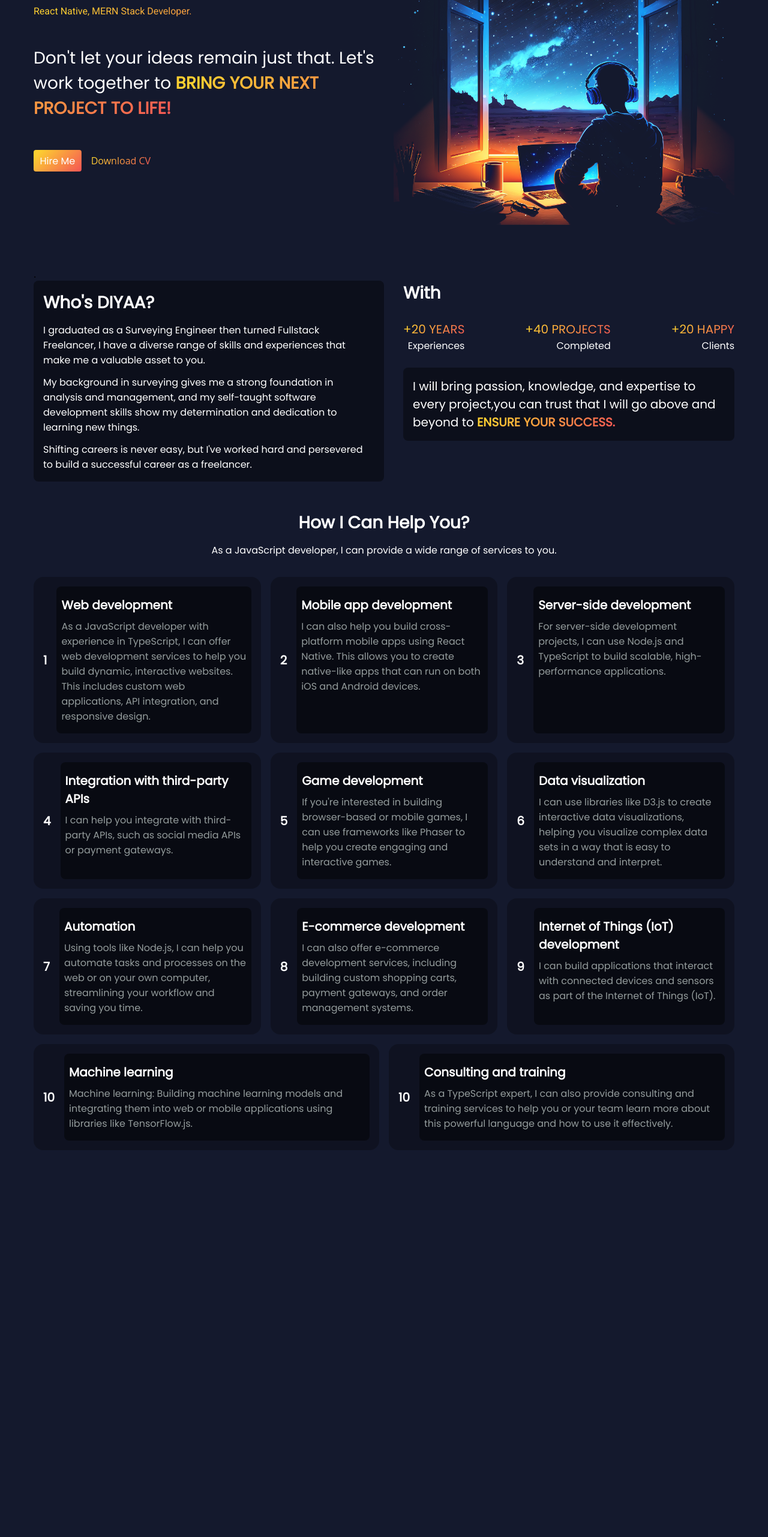
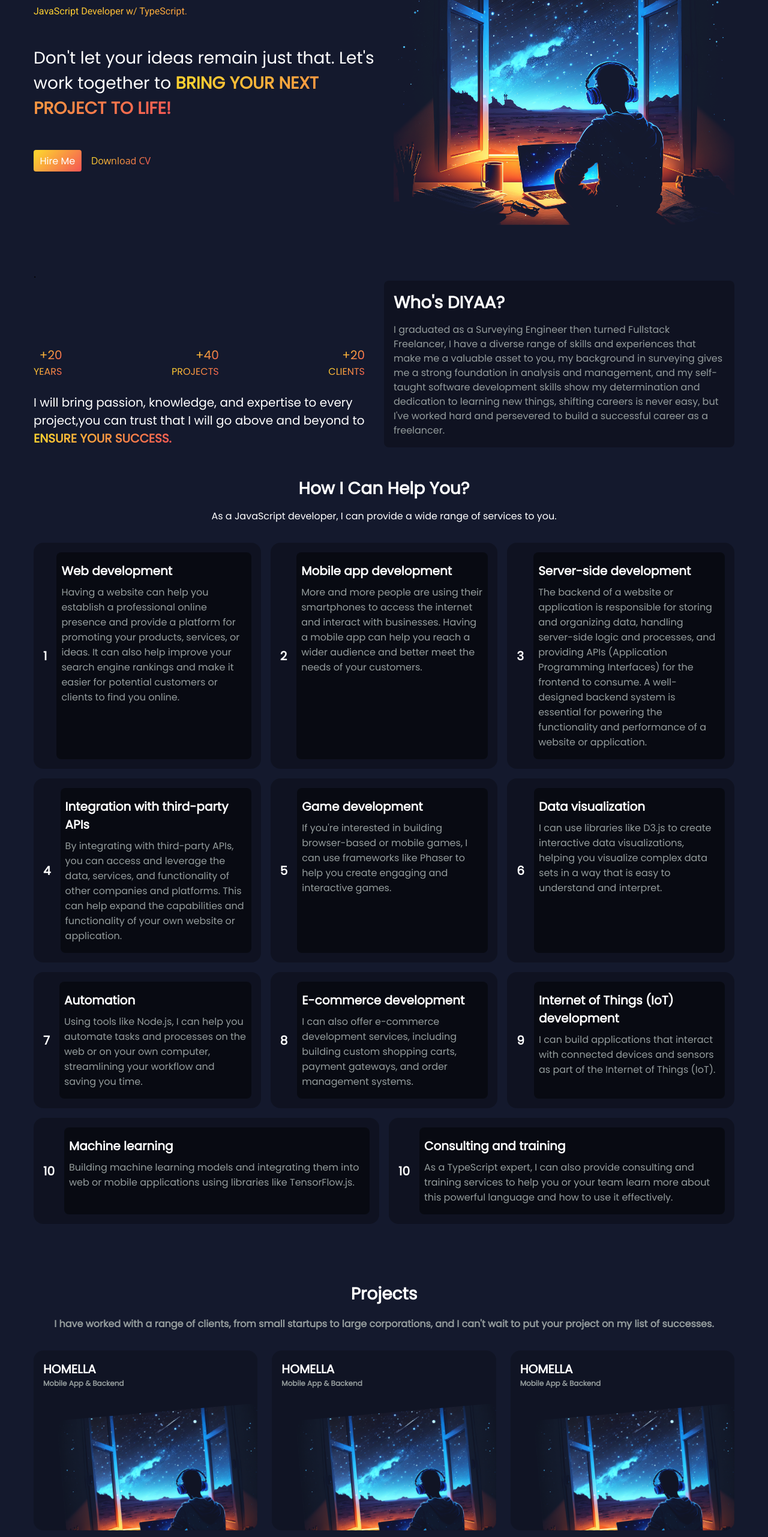
Before and after one commit to Diyaa-Gubarah/portfolio, a React (Create React App) app: page / in a window 1280 px wide. Shown: the part 234-2797 px from the top of the page at 60% size. Before the commit the page ends 2216 px from the top, so only its background shows below. Built offline with nearby package versions, Linux system fonts and the light colour scheme.

Commit message:
start project section.

```diff
--- a/src/Main.tsx
+++ b/src/Main.tsx
@@ -1,5 +1,5 @@
 import { Box, Navigation, Text, Touchable } from "./components";
-import { Home, Services } from "./containers";
+import { Home, Projects, Services } from "./containers";
 
 import EmptySpan from "./components/empty-span/EmptySpan";
 import React from "react";
@@ -27,7 +27,7 @@ const Main = (props: Props) => {
       <EmptySpan id="services" />.
       <Services />
       <EmptySpan id="projects" />
-      {/* <Home /> */}
+      <Projects />
       <EmptySpan id="testimonial" />
       {/* <Home /> */}
       <EmptySpan id="contact" />
--- a/src/components/icon/Icon.tsx
+++ b/src/components/icon/Icon.tsx
@@ -20,6 +20,7 @@ import {
 } from "react-icons/si";
 
 import React from "react";
+import { TbArrowUpRight } from "react-icons/tb";
 
 export type IconType =
   | "django"
@@ -40,7 +41,8 @@ export type IconType =
   | "whatsapp"
   | "gmail"
   | "menu"
-  | "close";
+  | "close"
+  | "show";
 
 const icons = {
   django: SiDjango,
@@ -62,6 +64,7 @@ const icons = {
   gmail: SiGmail,
   menu: CgMenuRightAlt,
   close: CgClose,
+  show: TbArrowUpRight,
 };
 
 type Props = {
--- a/src/constants/images.ts
+++ b/src/constants/images.ts
@@ -3,4 +3,5 @@ export default {
     personal: require('../assets/images/me.png'),
     services: require('../assets/images/services.png'),
     bg: require('../assets/images/bg.png'),
+    project_1: require('../assets/images/project_1.png'),
 }
--- a/src/containers/home/Home.tsx
+++ b/src/containers/home/Home.tsx
@@ -59,7 +59,7 @@ const Home = (props: Props) => {
             fontType="body"
             gradient="var(--primary-gradient)"
           >
-            React Native, MERN Stack Developer.
+            JavaScript Developer w/ TypeScript.
           </Text>
         </Box>
         <Text fontSize={"xlg"} fontType="header" color="#fff">
@@ -84,7 +84,7 @@ const Home = (props: Props) => {
           >
             <Touchable onClick={() => {}} width="auto" className="home">
               <a
-              target={'_blank'}
+                target={"_blank"}
                 color="inherit"
                 href={`https://wa.me/+249111228700?text=${message}`}
               >
--- /dev/null
+++ b/src/containers/projects/ProjectCard.tsx
@@ -0,0 +1,102 @@
+import { Box, Icon, Image, Text, Touchable } from "../../components";
+
+import React from "react";
+import images from "../../constants/images";
+import styled from "styled-components";
+
+const AnimatedCard = styled(Box)`
+  overflow: hidden;
+  position: relative;
+  min-height: 300px;
+
+  @media screen and (min-width: 330px) {
+    min-width: 320px;
+  }
+
+  & .card-button {
+    padding: 0.15em;
+    align-items: center;
+    justify-content: center;
+    display: none;
+    border-radius: 0.25em;
+    background: var(--text-primary-color);
+  }
+
+  & .project-image {
+    margin-left: auto;
+    right: -10px;
+    bottom: -12px;
+    rotate: -5deg;
+    position: absolute;
+  }
+
+  &:hover {
+    .project-image {
+      transition: 1s;
+      margin-left: auto;
+      right: 0;
+      bottom: 0;
+      rotate: 0deg;
+    }
+    .card-button {
+      transition: 1s;
+
+      display: inline-flex;
+    }
+  }
+`;
+
+type Props = {};
+
+const ProjectCard = (props: Props) => {
+  return (
+    <AnimatedCard
+      direction="column"
+      rounded="1em"
+      backgroundColor="#0003"
+      padding="1em"
+      flex={1}
+    >
+      <Box align="center" justify="space-between">
+        <Box flex={1} direction="column">
+          <Text
+            fontSize="lg"
+            color="var(--text-primary-color)"
+            fontType="header"
+            fontWeight="bold"
+          >
+            HOMELLA
+          </Text>
+          <Text
+            fontSize="sm"
+            color="var(--text-secondary-color)"
+            fontType="header"
+            fontWeight="bold"
+          >
+            Mobile App & Backend
+          </Text>
+        </Box>
+        <Touchable
+          onClick={() => {
+            console.log("open Project");
+          }}
+          className="card-button"
+        >
+          <Icon name="show" size="1.24em" color="var(--background)" />
+        </Touchable>
+      </Box>
+      <Image
+        className="project-image"
+        src={images.personal}
+        alt="project image showcase"
+        width="90%"
+        height="70%"
+        objectFit="cover"
+        borderRadius="0.5em 0"
+        blind="lighten"
+      />
+    </AnimatedCard>
+  );
+};
+
+export default ProjectCard;
--- a/src/containers/projects/Projects.tsx
+++ b/src/containers/projects/Projects.tsx
@@ -1,11 +1,56 @@
-import React from 'react'
+import { Box, Icon, Image, List, Text, Touchable } from "../../components";
 
-type Props = {}
+import { OFFERS } from "../../data";
+import ProjectCard from "./ProjectCard";
+import React from "react";
+import images from "../../constants/images";
+import styled from "styled-components";
 
-function Projects({}: Props) {
+type Props = {};
+
+const data = [{ id: 1, name: "Item 1", title: "jhj gjgjgjghj" }];
+const Item: React.FC<{ item: typeof data[0] }> = ({ item }) => (
+  <Touchable
+    hoverStyle={`transform: scale(0.95);`}
+    onClick={() => console.log("clicked")}
+  >
+    <Text color="#fff" fontSize="lg" fontWeight="bold">
+      {item.title}
+    </Text>
+  </Touchable>
+);
+
+const Projects = (props: Props) => {
   return (
-    <div>Projects</div>
-  )
-}
+    <Box direction="column" padding="3em 0" gap="2em">
+      <Box direction="column" align="center" gap="1em">
+        <Text
+          fontWeight="bold"
+          fontSize={"xlg"}
+          fontType="header"
+          color="var(--text-primary-color)"
+          textAlign="center"
+        >
+          Projects
+        </Text>
+        <Text
+          fontWeight="bold"
+          fontSize={"md"}
+          fontType="header"
+          color="var(--text-secondary-color)"
+          textAlign="center"
+        >
+          I have worked with a range of clients, from small startups to large
+          corporations, and I can't wait to put your project on my list of
+          successes.
+        </Text>
+      </Box>
+      {/* Project Card */}
+      <Box flex={1} justify="space-between" margin="auto" gap="1.5em" wrap="wrap">
+        {React.Children.toArray(OFFERS.map((item) => <ProjectCard />))}
+      </Box>
+    </Box>
+  );
+};
 
-export default Projects
+export default Projects;
--- a/src/containers/services/OverLay.tsx
+++ b/src/containers/services/OverLay.tsx
@@ -18,7 +18,7 @@ const CardOverlay = styled.div`
   left: 0;
   right: 0;
   bottom: 0;
-  background-color: rgba(0, 0, 0, 0.75);
+  background-color: rgba(0, 0, 0, 0.85);
   border-radius: 1em;
   opacity: 0;
 
@@ -28,14 +28,13 @@ const CardOverlay = styled.div`
   /* Style the scrollbar */
   ::-webkit-scrollbar {
     width: 4px;
-    /* background-color: #f5f5f5; */
+    background-color: transparent;
   }
 
   /* Style the thumb (the part that you drag) */
   ::-webkit-scrollbar-thumb {
     background-color: var(--primary-color);
     border-radius: 10px;
-    height: 50px; /* Set the thumb height to 50px */
   }
 
   /* Style the thumb hover state */
@@ -58,7 +57,6 @@ const OverLay = ({ id, description, header }: ServiceCardProps) => {
     [current]
   );
 
-  console.log(`current: ${current}`);
   return (
     <AnimatedBorder
       padding="1em"
@@ -67,7 +65,7 @@ const OverLay = ({ id, description, header }: ServiceCardProps) => {
       backgroundColor={`#0004`}
       gap="1em"
       position={{ position: "relative" }}
-      onClick={() => getCurrentCard(id)}
+      // onClick={() => getCurrentCard(id)}
     >
       <Box justify="center" align="center" width="auto">
         <Text
--- a/src/containers/services/Statistics.tsx
+++ b/src/containers/services/Statistics.tsx
@@ -1,7 +1,6 @@
 import { Box, Text } from "../../components";
 import React, { useEffect, useMemo, useState } from "react";
 
-import images from "../../constants/images";
 import styled from "styled-components";
 
 type Props = {};
@@ -16,10 +15,6 @@ const Static = styled(Box)`
     }
 
     & .static-card {
-      /* flex: 1;
-      justify-content: space-between;
-      gap: 1em; */
-
       @media screen and (max-width: 450px) {
         & div {
           flex-direction: column;
@@ -34,12 +29,32 @@ const Static = styled(Box)`
 const Statistics = (props: Props) => {
   return (
     <Static justify="space-between" gap="2em">
+      <Box direction="column" flex={1} gap="1.5em" className="static-card" justify="flex-end">
+        <Box gap="2em" justify="space-between">
+          <StaticCard number={20} suffix="YEARS" />
+          <StaticCard number={40} suffix="PROJECTS" />
+          <StaticCard number={20} suffix="CLIENTS" />
+        </Box>
+        <Text fontSize={"lg"} fontType="header" color="#fff">
+          I will bring passion, knowledge, and expertise to every project,you
+          can trust that I will go above and beyond to{" "}
+          <Text
+            fontType="header"
+            fontSize="none"
+            fontWeight="bold"
+            gradient="var(--primary-gradient)"
+          >
+            ENSURE YOUR SUCCESS.
+          </Text>
+        </Text>
+      </Box>
+
       <Box
         direction="column"
         gap="0.75em"
         className="static-text"
         flex={1}
-        backgroundColor={"#0006"}
+        backgroundColor={"#0004"}
         rounded="0.5em"
         padding="1em"
       >
@@ -47,57 +62,18 @@ const Statistics = (props: Props) => {
           Who's DIYAA?
         </Text>
         <Text
-          color="var(--text-primary-color)"
+          color="var(--text-secondary-color)"
           fontSize={"md"}
           fontType="header"
+          lineHeight="1.5em"
         >
           {`I graduated as a Surveying Engineer then turned Fullstack
           Freelancer, I have a diverse range of skills and experiences that make
-          me a valuable asset to you.`}
-        </Text>
-        <Text
-          fontSize={"md"}
-          fontType="header"
-          color="var(--text-primary-color)"
-        >
-          {`
-          My background in surveying gives me a strong foundation in analysis and management, and my self-taught
+          me a valuable asset to you, my background in surveying gives me a strong foundation in analysis and management, and my self-taught
           software development skills show my determination and dedication to
-          learning new things.`}
-        </Text>
-        <Text
-          fontSize={"md"}
-          fontType="header"
-          color="var(--text-primary-color)"
-        >
-          {`
-          Shifting careers is never easy, but I've worked
+          learning new things, shifting careers is never easy, but I've worked
           hard and persevered to build a successful career as a freelancer.`}
         </Text>
-      </Box>
-      <Box direction="column" flex={1} gap="1.5em" className="static-card">
-        <Text fontWeight="bold" fontSize={"xlg"} fontType="header" color="#fff">
-          With
-        </Text>
-        <Box gap="2em" width="100%" justify="space-between">
-          <StaticCard number={20} prefix="YEARS" suffix="Experiences" />
-          <StaticCard number={40} prefix="PROJECTS" suffix="Completed" />
-          <StaticCard number={20} prefix="HAPPY" suffix="Clients" />
-        </Box>
-        <Box backgroundColor={"#0006"} rounded="0.5em" padding="1em">
-          <Text fontSize={"lg"} fontType="header" color="#fff">
-            I will bring passion, knowledge, and expertise to every project,you
-            can trust that I will go above and beyond to{" "}
-            <Text
-              fontType="header"
-              fontSize="none"
-              fontWeight="bold"
-              gradient="var(--primary-gradient)"
-            >
-              ENSURE YOUR SUCCESS.
-            </Text>
-          </Text>
-        </Box>
       </Box>
     </Static>
   );
@@ -107,11 +83,10 @@ export default Statistics;
 
 interface StaticCardProps {
   number: number;
-  prefix: string;
   suffix: string;
 }
 
-const StaticCard: React.FC<StaticCardProps> = ({ number, prefix, suffix }) => {
+const StaticCard: React.FC<StaticCardProps> = ({ number, suffix }) => {
   const numbers = Array.from({ length: number }, (_, i) => i + 1);
   const [currentIndex, setCurrentIndex] = useState(0);
   const currentNumber = useMemo(() => numbers[currentIndex], [currentIndex]);
@@ -134,9 +109,12 @@ const StaticCard: React.FC<StaticCardProps> = ({ number, prefix, suffix }) => {
         gradient="var(--primary-gradient)"
       >
         +{`${currentNumber} `}
-        {prefix}
       </Text>
-      <Text fontSize={"md"} fontType="header" color="#fff">
+      <Text
+        fontSize={"md"}
+        fontType="header"
+        gradient="var(--primary-gradient)"
+      >
         {suffix}
       </Text>
     </Box>
--- a/src/data/offers.ts
+++ b/src/data/offers.ts
@@ -1,15 +1,15 @@
 import { IconType } from '../components/icon/Icon';
 
 export default [
-    { id: "1", header: 'Web development', description: "As a JavaScript developer with experience in TypeScript, I can offer web development services to help you build dynamic, interactive websites. This includes custom web applications, API integration, and responsive design." },
-    { id: "2", header: 'Mobile app development', description: "I can also help you build cross-platform mobile apps using React Native. This allows you to create native-like apps that can run on both iOS and Android devices." },
-    { id: "3", header: 'Server-side development', description: "For server-side development projects, I can use Node.js and TypeScript to build scalable, high-performance applications." },
-    { id: "4", header: 'Integration with third-party APIs', description: "I can help you integrate with third-party APIs, such as social media APIs or payment gateways." },
+    { id: "1", header: 'Web development', description: "Having a website can help you establish a professional online presence and provide a platform for promoting your products, services, or ideas. It can also help improve your search engine rankings and make it easier for potential customers or clients to find you online.", info: "As a React developer, I can help you to build a high-quality, scalable, and user-friendly website with rich and interactive user interfaces, easy to use and maintain, and can handle a large volume of traffic." },
+    { id: "2", header: 'Mobile app development', description: "More and more people are using their smartphones to access the internet and interact with businesses. Having a mobile app can help you reach a wider audience and better meet the needs of your customers.", info: "As a React Native Developer,I will help you reduce the development costs of your mobile app by using a single codebase for multiple platforms and by streamlining the development process." },
+    { id: "3", header: 'Server-side development', description: "The backend of a website or application is responsible for storing and organizing data, handling server-side logic and processes, and providing APIs (Application Programming Interfaces) for the frontend to consume. A well-designed backend system is essential for powering the functionality and performance of a website or application.", info: "I use Node.js and TypeScript to build scalable, high-performance and secure backend systems." },
+    { id: "4", header: 'Integration with third-party APIs', description:"By integrating with third-party APIs, you can access and leverage the data, services, and functionality of other companies and platforms. This can help expand the capabilities and functionality of your own website or application.",info: "I can help you integrate with third-party APIs, such as social media APIs or payment gateways." },
     { id: "5", header: 'Game development', description: "If you're interested in building browser-based or mobile games, I can use frameworks like Phaser to help you create engaging and interactive games." },
     { id: "6", header: 'Data visualization', description: "I can use libraries like D3.js to create interactive data visualizations, helping you visualize complex data sets in a way that is easy to understand and interpret." },
     { id: "7", header: 'Automation', description: "Using tools like Node.js, I can help you automate tasks and processes on the web or on your own computer, streamlining your workflow and saving you time." },
     { id: "8", header: 'E-commerce development', description: "I can also offer e-commerce development services, including building custom shopping carts, payment gateways, and order management systems." },
     { id: "9", header: 'Internet of Things (IoT) development', description: "I can build applications that interact with connected devices and sensors as part of the Internet of Things (IoT)." },
-    { id: "10", header: 'Machine learning', description: "Machine learning: Building machine learning models and integrating them into web or mobile applications using libraries like TensorFlow.js." },
+    { id: "10", header: 'Machine learning', description: "Building machine learning models and integrating them into web or mobile applications using libraries like TensorFlow.js." },
     { id: "10", header: 'Consulting and training', description: "As a TypeScript expert, I can also provide consulting and training services to help you or your team learn more about this powerful language and how to use it effectively." },
 ]
```
Also changed, not shown: src/assets/images/project_1.png (added), 8 other files (tests, documents, lock files or other folders).
